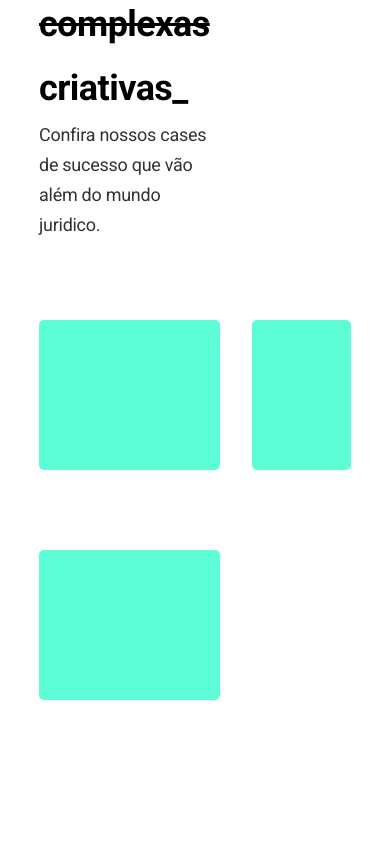
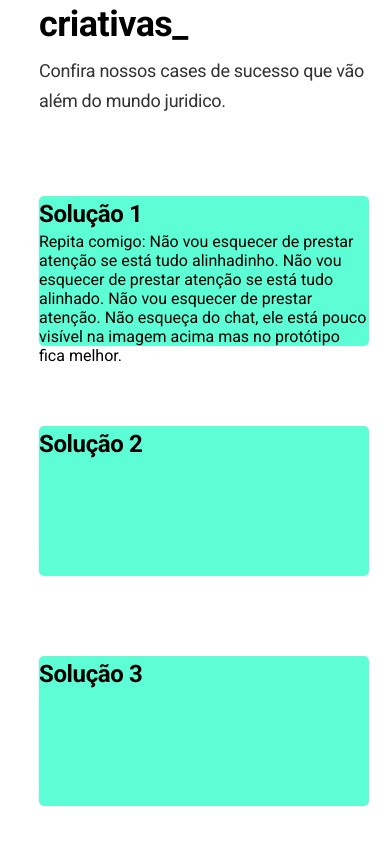
Before and after one commit to Renandp03/SP-labs_project, a React (Vite) app: page / in a window 390 px wide. Shown: the part 1124-1968 px from the top of the page. Before the commit the page ends 1904 px from the top, so only its background shows below. Built offline with nearby package versions, Linux system fonts and the light colour scheme.

Commit message:
fix: cases grid for mobile

```diff
--- a/src/components/Cases.jsx
+++ b/src/components/Cases.jsx
@@ -6,10 +6,20 @@ function Cases(){
                 <h1>Problemas complexos.<br/> Soluções <span>complexas</span> criativas_</h1>
                 <p>Confira nossos cases de sucesso que vão além do mundo juridico.</p>
             </div>
-            <div className='Case'></div>
-            <div className='Case'></div>
-            <div className='Case'></div>
-            <div className='Case'></div>
+            <div className='Case'>
+                <h2>Solução 1</h2>
+                <p>Repita comigo: Não vou esquecer de prestar atenção se está tudo alinhadinho. Não vou esquecer de prestar atenção se está tudo alinhado. Não vou esquecer de prestar atenção. Não esqueça do chat, ele está pouco visível na imagem acima mas no protótipo fica melhor.</p>
+            </div>
+            <div className='Case'>
+                <h2>Solução 2</h2>
+            </div>
+            <div className='Case'>
+                <h2>Solução 3</h2>
+            </div>
+            <div className='Case'>
+                <h2>Solução 4</h2>
+            </div>
+
 
         </div>
     )
--- a/src/styles/components/Cases.sass
+++ b/src/styles/components/Cases.sass
@@ -6,8 +6,11 @@
     gap: 80px 32px
     padding: 80px 0px
     grid-template-columns: 1fr 1fr
+    @media( max-width: 740px)
+        grid-template-columns: 1fr
 
 .Cases__Tittle
+    grid-column: 1 / -1
     h1
         grid-column: 1
         font-size: 36px
@@ -26,7 +29,13 @@
         text-decoration: line-through
 
 .Case
+    h2
+        font-size: 24px
+        font-weight: 700
+        line-height: 36px
+        letter-spacing: -0.36px
     width: auto
+    min-width: 330px
     height: 150px
     background: variables.$color-normal-button-bg
     border-radius: 5px
```
